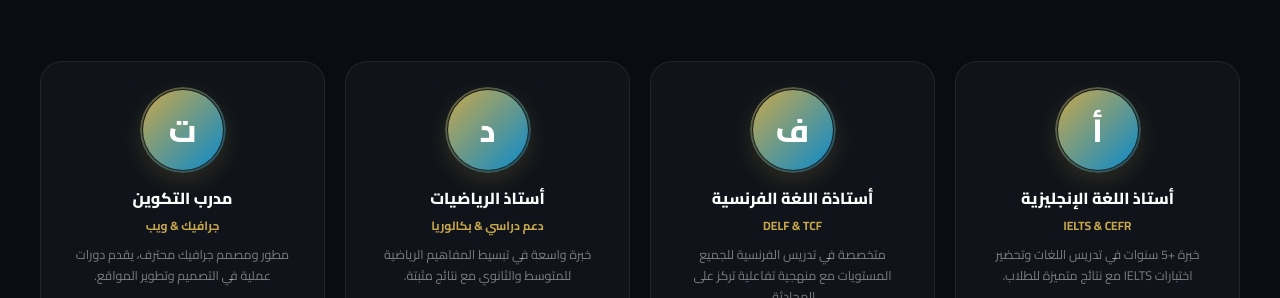
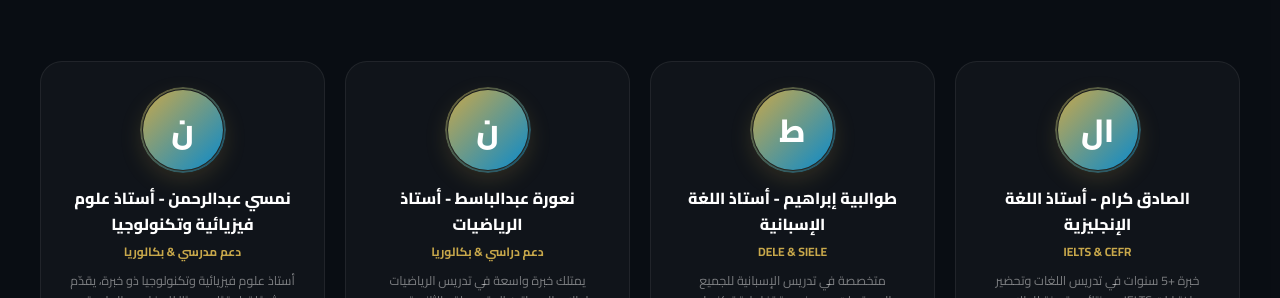
Before and after one commit to thestvx/eplus-webpage, a plain HTML site: page index.html in a window 1280 px wide. Shown: the part 3173-3471 px from the top of the page. Drawn offline with nearby package versions, Linux system fonts and the light colour scheme; a web font is replaced by a local one.

Commit message:
Update index.html

```diff
--- a/index.html
+++ b/index.html
@@ -1998,8 +1998,8 @@
       </div>
       <div class="ep-teachers-grid">
         <div class="ep-teacher-card reveal">
-          <div class="ep-teacher-avatar">أ</div>
-          <div class="ep-teacher-name">أستاذ اللغة الإنجليزية</div>
+          <div class="ep-teacher-avatar">ال</div>
+          <div class="ep-teacher-name"> الصادق كرام - أستاذ اللغة الإنجليزية</div>
           <div class="ep-teacher-role">IELTS &amp; CEFR</div>
           <div class="ep-teacher-desc">خبرة +5 سنوات في تدريس اللغات وتحضير اختبارات IELTS مع نتائج متميزة للطلاب.</div>
           <div class="ep-teacher-social">
@@ -2008,30 +2008,30 @@
           </div>
         </div>
         <div class="ep-teacher-card reveal">
-          <div class="ep-teacher-avatar">ف</div>
-          <div class="ep-teacher-name">أستاذة اللغة الفرنسية</div>
-          <div class="ep-teacher-role">DELF &amp; TCF</div>
-          <div class="ep-teacher-desc">متخصصة في تدريس الفرنسية للجميع المستويات مع منهجية تفاعلية تركز على المحادثة.</div>
+          <div class="ep-teacher-avatar">ط</div>
+          <div class="ep-teacher-name">طوالبية إبراهيم - أستاذ اللغة الإسبانية</div>
+          <div class="ep-teacher-role">DELE &amp; SIELE</div>
+          <div class="ep-teacher-desc">متخصصة في تدريس الإسبانية للجميع المستويات مع منهجية تفاعلية تركز على المحادثة.</div>
           <div class="ep-teacher-social">
             <a href="#" title="LinkedIn"><i class="fab fa-linkedin-in"></i></a>
             <a href="#" title="Email"><i class="fas fa-envelope"></i></a>
           </div>
         </div>
         <div class="ep-teacher-card reveal">
-          <div class="ep-teacher-avatar">د</div>
-          <div class="ep-teacher-name">أستاذ الرياضيات</div>
+          <div class="ep-teacher-avatar">ن</div>
+          <div class="ep-teacher-name">نعورة عبدالباسط - أستاذ الرياضيات</div>
           <div class="ep-teacher-role">دعم دراسي &amp; بكالوريا</div>
-          <div class="ep-teacher-desc">خبرة واسعة في تبسيط المفاهيم الرياضية للمتوسط والثانوي مع نتائج مثبتة.</div>
+          <div class="ep-teacher-desc">يمتلك خبرة واسعة في تدريس الرياضيات لطلاب المرحلتين المتوسطة والثانوية، مع قدرة مميزة على تبسيط المفاهيم الرياضية وتحقيق نتائج تعليمية ملموسة.</div>
           <div class="ep-teacher-social">
             <a href="#" title="LinkedIn"><i class="fab fa-linkedin-in"></i></a>
             <a href="#" title="Email"><i class="fas fa-envelope"></i></a>
           </div>
         </div>
         <div class="ep-teacher-card reveal">
-          <div class="ep-teacher-avatar">ت</div>
-          <div class="ep-teacher-name">مدرب التكوين</div>
-          <div class="ep-teacher-role">جرافيك &amp; ويب</div>
-          <div class="ep-teacher-desc">مطور ومصمم جرافيك محترف، يقدم دورات عملية في التصميم وتطوير المواقع.</div>
+          <div class="ep-teacher-avatar">ن</div>
+          <div class="ep-teacher-name">نمسي عبدالرحمن - أستاذ علوم فيزيائية وتكنولوجيا</div>
+          <div class="ep-teacher-role">دعم مدرسي &amp; بكالوريا</div>
+          <div class="ep-teacher-desc">أستاذ علوم فيزيائية وتكنولوجيا ذو خبرة، يقدّم شرحًا تطبيقيًا مبسطًا للمفاهيم العلمية والتقنية، مع التركيز على تنمية مهارات الفهم والتحليل لدى الطلاب.</div>
           <div class="ep-teacher-social">
             <a href="#" title="LinkedIn"><i class="fab fa-linkedin-in"></i></a>
             <a href="#" title="Email"><i class="fas fa-envelope"></i></a>
```
